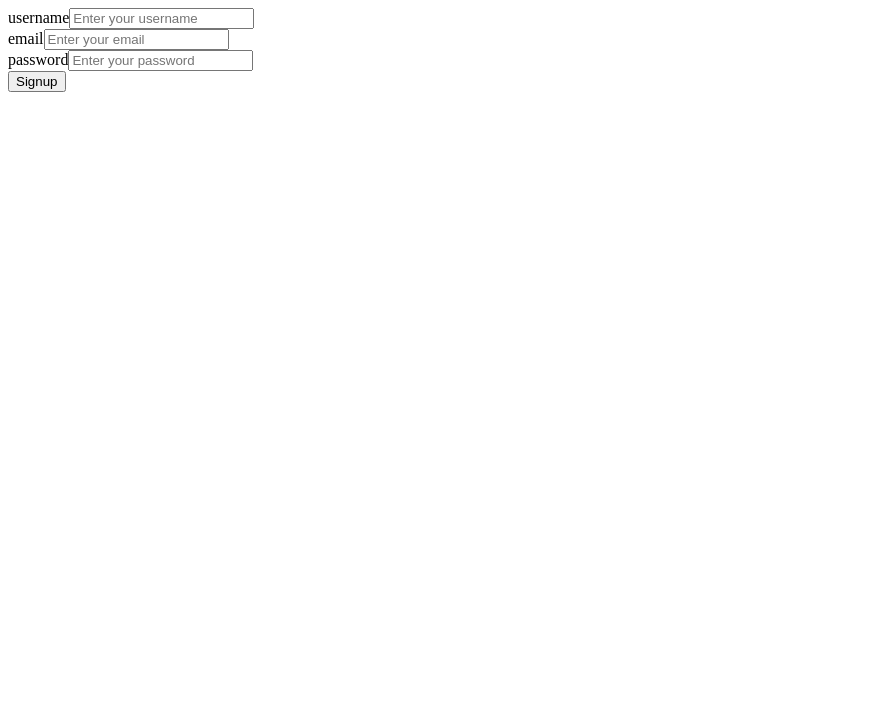
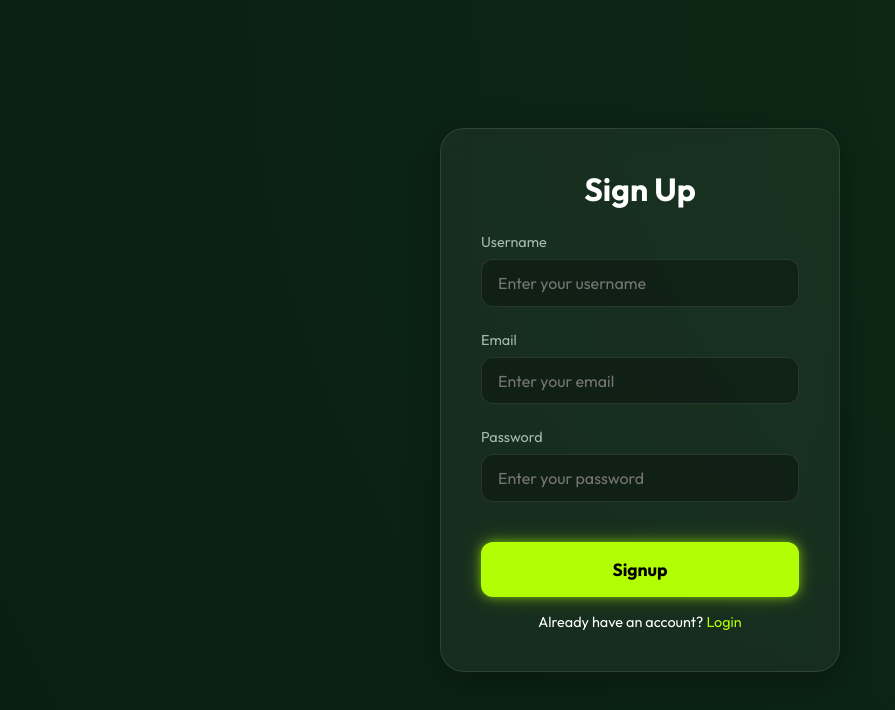
Before and after one commit to ShriVarshaan/trivia-app, a React app in the folder frontend/: page /signup in a window 1280 px wide. Shown: the top 710 px of the page, without its empty margins (0-895 px from the left). Built offline with nearby package versions, Linux system fonts and the light colour scheme; the HTML template or start-up script is replaced by a standard one.

Commit message:
one shot design

```diff
--- a/frontend/src/App.jsx
+++ b/frontend/src/App.jsx
@@ -68,6 +68,8 @@ export default function App(){
   }, [isAuthenticated, user?.id, token]);
 
   return (
-    <RouterProvider router={router} />
+    <div className="app-container">
+      <RouterProvider router={router} />
+    </div>
   )
 }
--- a/frontend/src/components/FormInput.jsx
+++ b/frontend/src/components/FormInput.jsx
@@ -1,8 +1,9 @@
 function FormInput({ label, type, name, id, placeholder, value, onChange }) {
     return (
-        <div className={name}>
+        <div className="form-group">
             <label htmlFor={id}>{label}</label>
             <input
+                className="input-field"
                 type={type}
                 name={name}
                 id={id}
--- a/frontend/src/index.css
+++ b/frontend/src/index.css
@@ -0,0 +1,175 @@
+@import url('https://fonts.googleapis.com/css2?family=Outfit:wght@300;400;600;700&display=swap');
+
+:root {
+  --bg-primary: #0a1f11;
+  --bg-secondary: #0d2916;
+  --bg-tertiary: #11361c;
+
+  --accent-neon: #b2ff05;
+  --accent-neon-hover: #c4ff33;
+  --accent-neon-active: #9eeb00;
+
+  --text-primary: #ffffff;
+  --text-secondary: #a8b8ad;
+  --text-dark: #000000;
+
+  --card-bg: rgba(255, 255, 255, 0.05);
+  --card-border: rgba(255, 255, 255, 0.1);
+  --input-bg: rgba(0, 0, 0, 0.3);
+
+  --shadow-neon: 0 0 10px rgba(178, 255, 5, 0.5), 0 0 20px rgba(178, 255, 5, 0.3);
+  --shadow-neon-hover: 0 0 15px rgba(178, 255, 5, 0.7), 0 0 30px rgba(178, 255, 5, 0.5);
+}
+
+* {
+  box-sizing: border-box;
+  margin: 0;
+  padding: 0;
+}
+
+body {
+  font-family: 'Outfit', sans-serif;
+  background: radial-gradient(circle at top right, var(--bg-secondary), var(--bg-primary));
+  color: var(--text-primary);
+  min-height: 100vh;
+  display: flex;
+  flex-direction: column;
+}
+
+/* Global Layout Utilities */
+.app-container {
+  display: flex;
+  flex-direction: column;
+  min-height: 100vh;
+  width: 100%;
+}
+
+.page-container {
+  display: flex;
+  flex-direction: column;
+  align-items: center;
+  justify-content: center;
+  flex: 1;
+  padding: 2rem;
+  width: 100%;
+}
+
+/* Glassmorphism Card */
+.glass-card {
+  background: var(--card-bg);
+  backdrop-filter: blur(12px);
+  -webkit-backdrop-filter: blur(12px);
+  border: 1px solid var(--card-border);
+  border-radius: 24px;
+  padding: 2.5rem;
+  width: 100%;
+  max-width: 400px;
+  box-shadow: 0 8px 32px rgba(0, 0, 0, 0.3);
+}
+
+.glass-card h1, .glass-card h2 {
+  text-align: center;
+  margin-bottom: 1.5rem;
+  font-weight: 700;
+}
+
+/* Typography */
+h1, h2, h3 {
+  color: var(--text-primary);
+}
+
+/* Forms and Inputs */
+.form-group {
+  display: flex;
+  flex-direction: column;
+  margin-bottom: 1.5rem;
+}
+
+.form-group label {
+  margin-bottom: 0.5rem;
+  font-size: 0.9rem;
+  color: var(--text-secondary);
+}
+
+.input-field {
+  background: var(--input-bg);
+  border: 1px solid var(--card-border);
+  border-radius: 12px;
+  padding: 0.8rem 1rem;
+  color: var(--text-primary);
+  font-family: 'Outfit', sans-serif;
+  font-size: 1rem;
+  transition: all 0.3s ease;
+  outline: none;
+}
+
+.input-field:focus {
+  border-color: var(--accent-neon);
+  box-shadow: 0 0 8px rgba(178, 255, 5, 0.3);
+}
+
+/* Buttons */
+.btn-neon {
+  background: var(--accent-neon);
+  color: var(--text-dark);
+  border: none;
+  border-radius: 12px;
+  padding: 1rem;
+  font-family: 'Outfit', sans-serif;
+  font-size: 1.1rem;
+  font-weight: 700;
+  cursor: pointer;
+  transition: all 0.3s ease;
+  box-shadow: var(--shadow-neon);
+  width: 100%;
+  margin-top: 1rem;
+}
+
+.btn-neon:hover {
+  background: var(--accent-neon-hover);
+  box-shadow: var(--shadow-neon-hover);
+  transform: translateY(-2px);
+}
+
+.btn-neon:active {
+  background: var(--accent-neon-active);
+  transform: translateY(0);
+}
+
+.btn-secondary {
+  background: transparent;
+  color: var(--text-primary);
+  border: 1px solid var(--card-border);
+  border-radius: 12px;
+  padding: 0.8rem 1rem;
+  font-family: 'Outfit', sans-serif;
+  font-size: 1rem;
+  cursor: pointer;
+  transition: all 0.3s ease;
+  width: 100%;
+  margin-top: 1rem;
+}
+
+.btn-secondary:hover {
+  background: rgba(255, 255, 255, 0.1);
+  border-color: var(--text-secondary);
+}
+
+/* Links */
+.link-neon {
+  color: var(--accent-neon);
+  text-decoration: none;
+  transition: text-shadow 0.3s ease;
+}
+
+.link-neon:hover {
+  text-shadow: 0 0 8px rgba(178, 255, 5, 0.6);
+}
+
+/* Error message */
+.error-msg {
+  color: #ff4d4d;
+  font-size: 0.9rem;
+  margin-bottom: 1rem;
+  text-align: center;
+}
--- a/frontend/src/pages/Home.jsx
+++ b/frontend/src/pages/Home.jsx
@@ -19,9 +19,15 @@ function Home() {
     }
 
     return (
-        <div>
-            <h1>Welcome to the Trivia App { user.username } !</h1>
-            <p>Test your knowledge and have fun!</p>
+        <div className="page-container">
+            <div className="glass-card" style={{ textAlign: 'center' }}>
+                <h1 style={{ color: 'var(--accent-neon)' }}>Trivia Time!</h1>
+                <h2 style={{ fontSize: '1.2rem', color: 'var(--text-secondary)' }}>Welcome, { user.username }</h2>
+                <p style={{ marginBottom: '2rem' }}>Test your knowledge and have fun!</p>
+
+                <button className="btn-neon" onClick={() => navigate('/create-room')}>Create Room</button>
+                <button className="btn-secondary" onClick={() => navigate('/join-room')}>Join Room</button>
+            </div>
         </div>
     );
 }
--- a/frontend/src/pages/JoinRoom.jsx
+++ b/frontend/src/pages/JoinRoom.jsx
@@ -47,23 +47,27 @@ function JoinRoom() {
     }
 
     return (
-        <div>
+        <div className="page-container">
+            <div className="glass-card">
                 <h2>Join a Room</h2>
                 <form onSubmit={handleJoinRoom}>
-                {error && <p>{error}</p>}
-                <div>
+                    {error && <p className="error-msg">{error}</p>}
+                    <div className="form-group">
                         <input
                             type="text"
+                            className="input-field"
                             placeholder="Enter Room ID"
                             value={roomId}
                             onChange={(e) => setRoomId(e.target.value)}
                             disabled={loading}
                         />
                     </div>
-                <button type="submit" disabled={loading || !roomId.trim()}>
+                    <button type="submit" className="btn-neon" disabled={loading || !roomId.trim()}>
                         {loading ? "Joining..." : "Join Room"}
                     </button>
+                    <button type="button" className="btn-secondary" onClick={() => navigate('/')}>Back to Home</button>
                 </form>
+            </div>
         </div>
     );
 }
--- a/frontend/src/pages/Login.jsx
+++ b/frontend/src/pages/Login.jsx
@@ -1,5 +1,5 @@
 import { useState, useEffect } from "react";
-import { useNavigate } from "react-router-dom";
+import { useNavigate, Link } from "react-router-dom";
 import axios from "../config/axios.js";
 import { useAuth } from "../context/AuthContext";
 import FormInput from "../components/FormInput.jsx";
@@ -35,11 +35,12 @@ export default function Login(){
 
 
     return(
-        <div className="loginPage">
-            <div className="loginPage">
+        <div className="page-container">
+            <div className="glass-card">
+                <h1>Login</h1>
                 <form onSubmit={handleSubmit} className="loginForm">
                     <FormInput
-                        label="email"
+                        label="Email"
                         type="email"
                         name="email"
                         id="email"
@@ -48,7 +49,7 @@ export default function Login(){
                         onChange={setEmail}
                     />
                     <FormInput
-                        label="password"
+                        label="Password"
                         type="password"
                         name="password"
                         id="password"
@@ -56,8 +57,9 @@ export default function Login(){
                         value={password}
                         onChange={setPassword}
                     />
-                    <div className="loginButton">
-                        <button type="submit">Login</button>
+                    <button type="submit" className="btn-neon">Login</button>
+                    <div style={{ marginTop: '1rem', textAlign: 'center', fontSize: '0.9rem' }}>
+                        Don't have an account? <Link to="/signup" className="link-neon">Sign up</Link>
                     </div>
                 </form>
             </div>
--- a/frontend/src/pages/Signup.jsx
+++ b/frontend/src/pages/Signup.jsx
@@ -1,5 +1,5 @@
 import { useState, useEffect } from "react";
-import { useNavigate } from "react-router-dom";
+import { useNavigate, Link } from "react-router-dom";
 import FormInput from "../components/FormInput.jsx";
 import { useAuth } from "../context/AuthContext";
 import axios from "../config/axios.js";
@@ -35,10 +35,12 @@ export default function Signup(){
 
 
     return(
-        <div className="signupPage">
+        <div className="page-container">
+            <div className="glass-card">
+                <h1>Sign Up</h1>
                 <form onSubmit={handleSubmit} className="signupForm">
                     <FormInput
-                    label="username"
+                        label="Username"
                         type="text"
                         name="username"
                         id="username"
@@ -47,7 +49,7 @@ export default function Signup(){
                         onChange={setUsername}
                     />
                     <FormInput
-                    label="email"
+                        label="Email"
                         type="email"
                         name="email"
                         id="email"
@@ -56,7 +58,7 @@ export default function Signup(){
                         onChange={setEmail}
                     />
                     <FormInput
-                    label="password"
+                        label="Password"
                         type="password"
                         name="password"
                         id="password"
@@ -65,10 +67,12 @@ export default function Signup(){
                         onChange={setPassword}
                     />
 
-                <div className="sigupButton">
-                    <button type="submit">Signup</button>
+                    <button type="submit" className="btn-neon">Signup</button>
+                    <div style={{ marginTop: '1rem', textAlign: 'center', fontSize: '0.9rem' }}>
+                        Already have an account? <Link to="/login" className="link-neon">Login</Link>
                     </div>
                 </form>
             </div>
+        </div>
     )
 }
```
Also changed, not shown: frontend/src/pages/CreateRoom.jsx (+14 -9 lines), frontend/src/pages/Leaderboard.jsx (+24 -9 lines), frontend/src/pages/Room.jsx (+19 -15 lines). Lines whose indentation alone changed are shown as unchanged.
